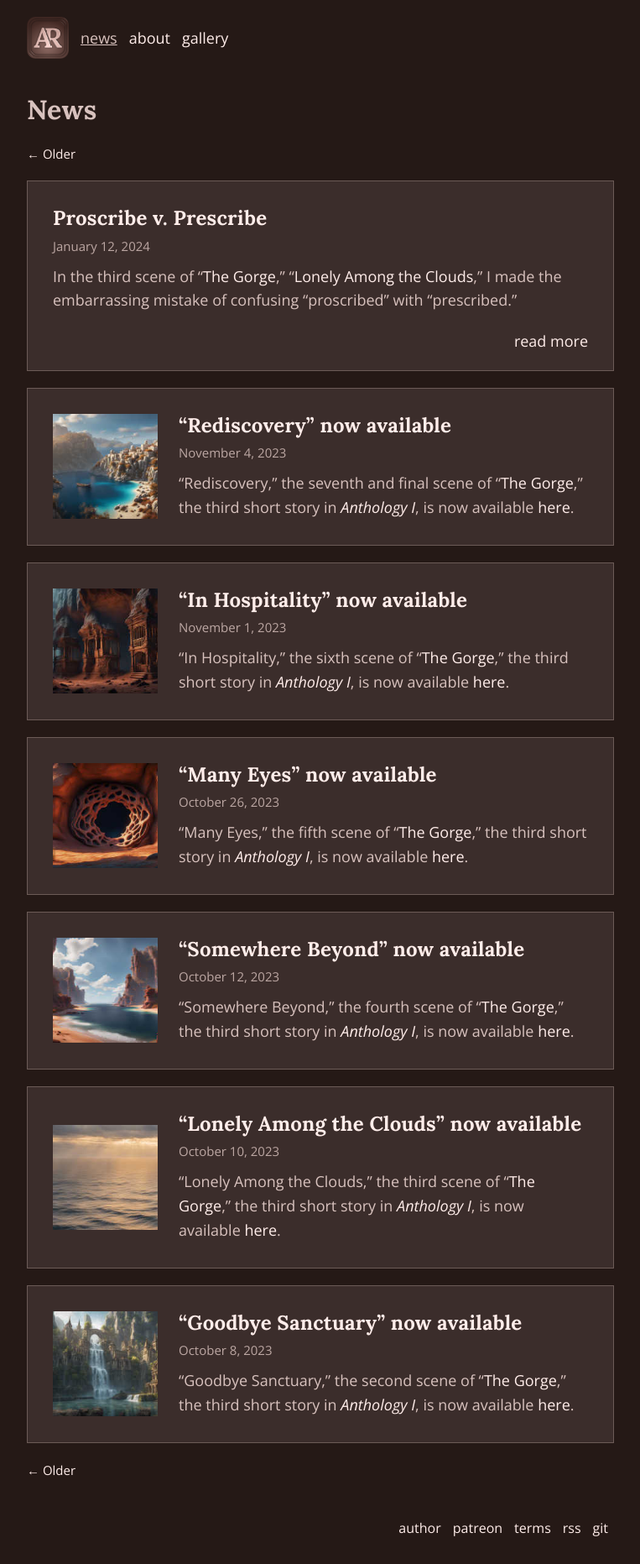
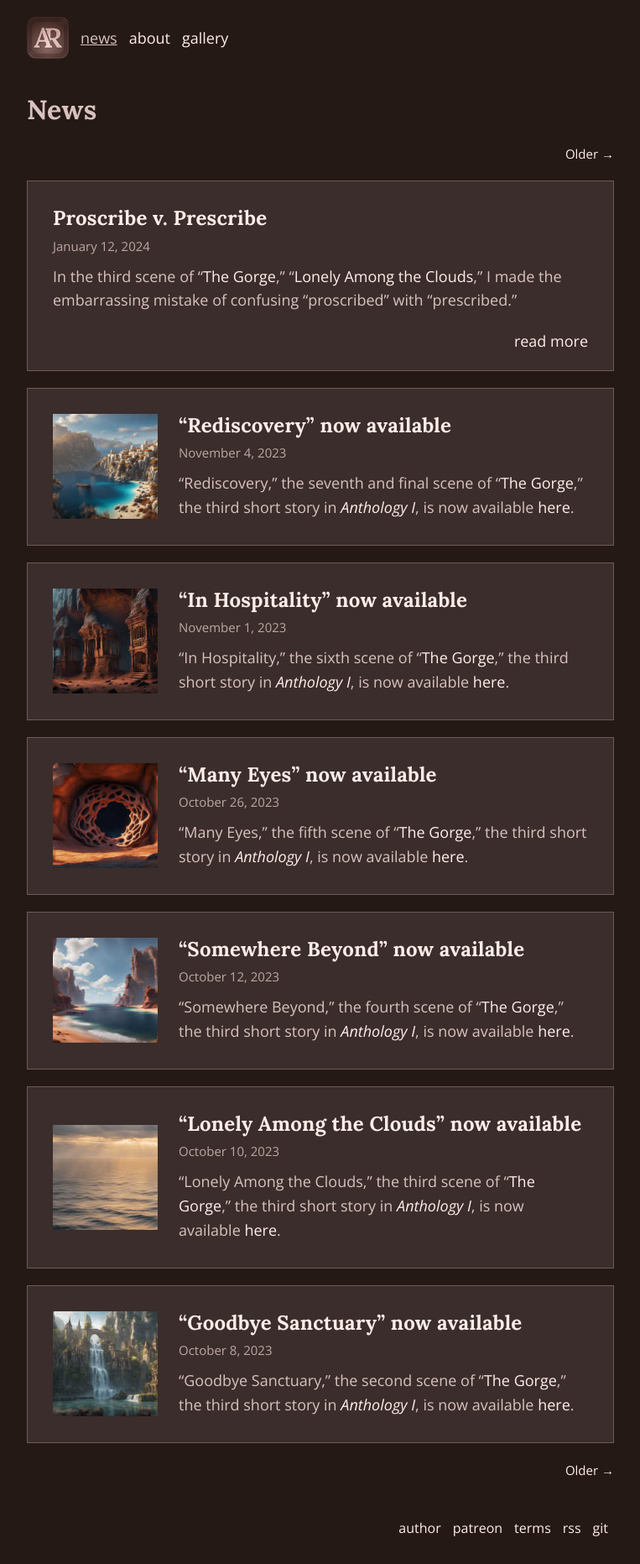
Before and after one commit to schizoidnightmares/absurdrealms.com, a Jekyll site: the page built from news.md, in a window 1280 px wide. Shown: the whole page at 84% size, without its empty margins (258-1021 px from the left). Built offline with Jekyll 4.4.1, drawn with Linux system fonts in a browser that asks for light colours; the list of posts is cut into pages by our own code.

Commit message:
swapping button positions

```diff
--- a/_layouts/news.html
+++ b/_layouts/news.html
@@ -8,11 +8,11 @@ info: false
     <h1>{{ page.title }}</h1>
     {% if paginator.total_pages > 1 %}
     <div class="pagenav">
+        {% if paginator.previous_page %}
+        <p class="return"><a href="{{ paginator.previous_page_path | prepend: site.baseurl }}">← Newer</a></p>
+        {% endif %}
         {% if paginator.next_page %}
-        <p class="return"><a href="{{ paginator.next_page_path | prepend: site.baseurl }}">← Older</a></p>
-        {% endif %}
-        {% if paginator.previous_page %}
-        <p class="advance"><a href="{{ paginator.previous_page_path | prepend: site.baseurl }}">Newer →</a></p>
+        <p class="advance"><a href="{{ paginator.next_page_path | prepend: site.baseurl }}">Older →</a></p>
         {% endif %}
     </div>
     {% endif %}
@@ -31,11 +31,11 @@ info: false
     {% endfor %}
     {% if paginator.total_pages > 1 %}
     <div class="pagenav">
+        {% if paginator.previous_page %}
+        <p class="return"><a href="{{ paginator.previous_page_path | prepend: site.baseurl }}">← Newer</a></p>
+        {% endif %}
         {% if paginator.next_page %}
-        <p class="return"><a href="{{ paginator.next_page_path | prepend: site.baseurl }}">← Older</a></p>
-        {% endif %}
-        {% if paginator.previous_page %}
-        <p class="advance"><a href="{{ paginator.previous_page_path | prepend: site.baseurl }}">Newer →</a></p>
+        <p class="advance"><a href="{{ paginator.next_page_path | prepend: site.baseurl }}">Older →</a></p>
         {% endif %}
     </div>
     {% endif %}
```
